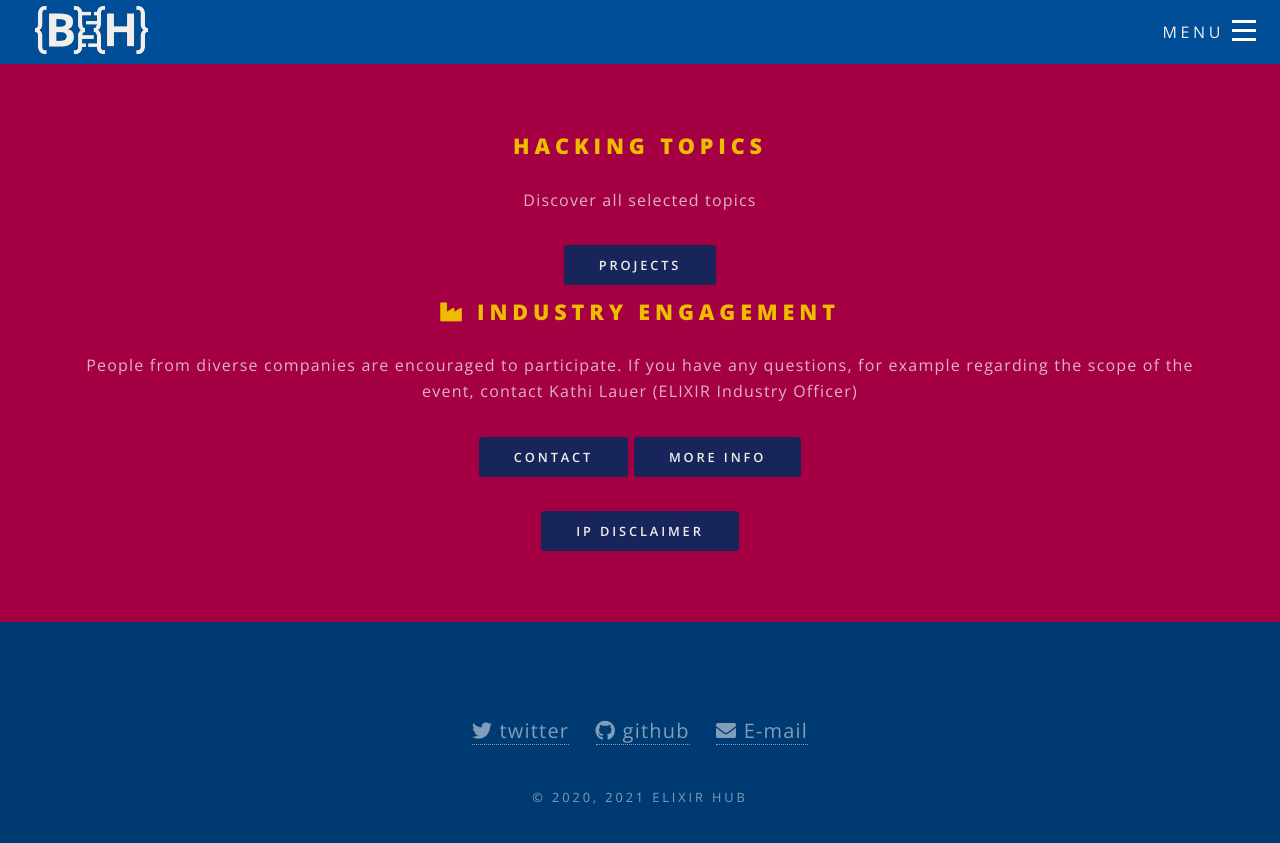
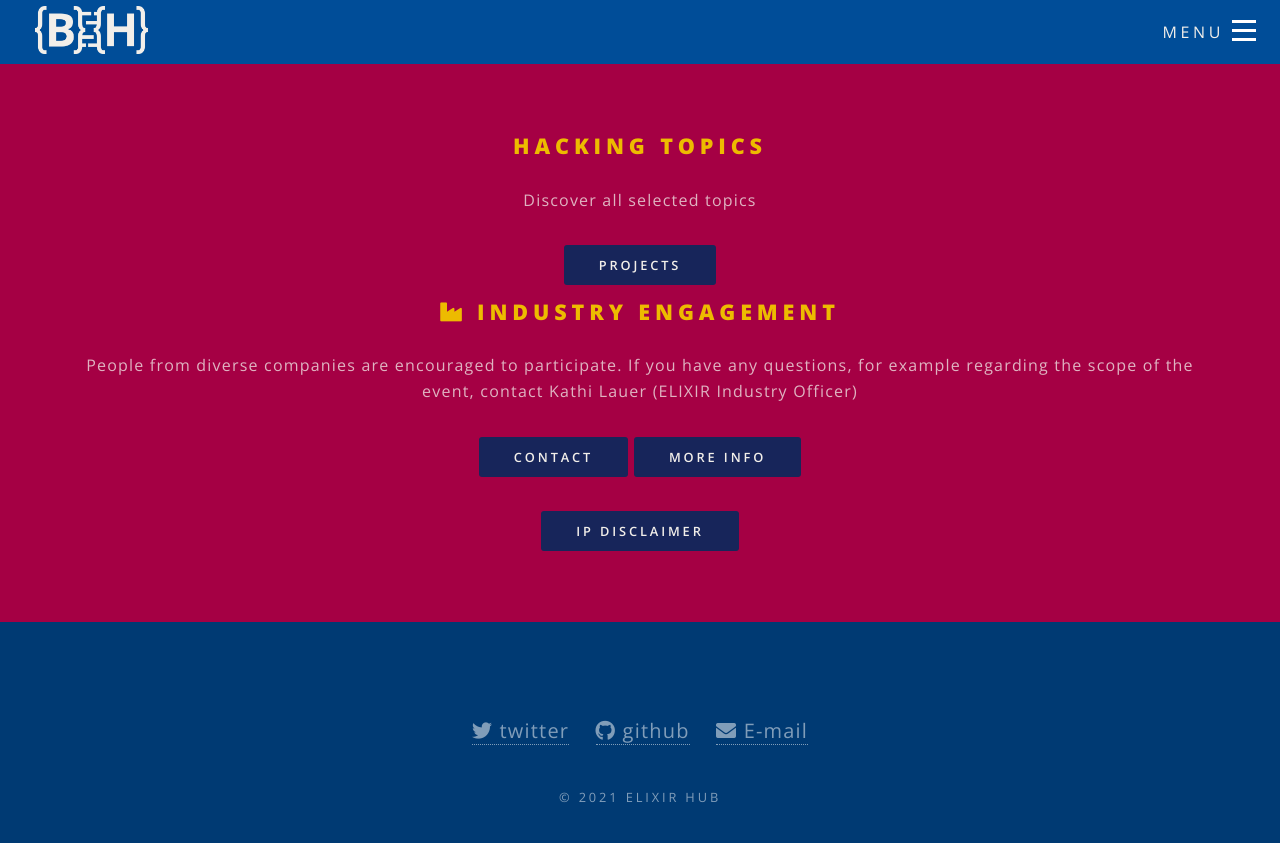
Before and after one commit to elixir-europe/biohackathon-europe-2021, a Jekyll site: the page built from index.html, in a window 1280 px wide and 900 px high, scrolled down 3593 px. Shown: the top 843 px of the window. Built offline with Jekyll 4.4.1, drawn with Linux system fonts in a browser that asks for light colours; nearby versions of some CDN libraries.

Commit message:
Update _config.yml
Temporarily adding github pages test page URL

```diff
--- a/_config.yml
+++ b/_config.yml
@@ -5,13 +5,13 @@
 title: BioHackathon-europe
 description: 2020 November 9th - 13th, Campus La Mola
 owner: Elixir HUB # or company name
-first_published: 2020 # if migrating another site, the year of your first publish
+first_published: 2021 # if migrating another site, the year of your first publish
 email: arcila@ebi.ac.uk
 baseurl: "" # the subpath of your site, e.g. /blog
-url: "https://elixir-europe.github.io" # the base hostname & protocol for your site
+url: "https://elixir-europe.github.io/biohackathon-europe-2021/" # the base hostname & protocol for your site
 social:
   twitter: https://twitter.com/hashtag/BioHackEU20
-  github: https://github.com/elixir-europe/BioHackathon-projects-2020
+  github: https://github.com/elixir-europe/BioHackathon-projects-2021
   #linkedin-square: https://www.linkedin.com/company/9501702
   #facebook-official: https://facebook.com/<username>
   #google-plus-square: https://plus.google.com/u/0/+<username>
```
